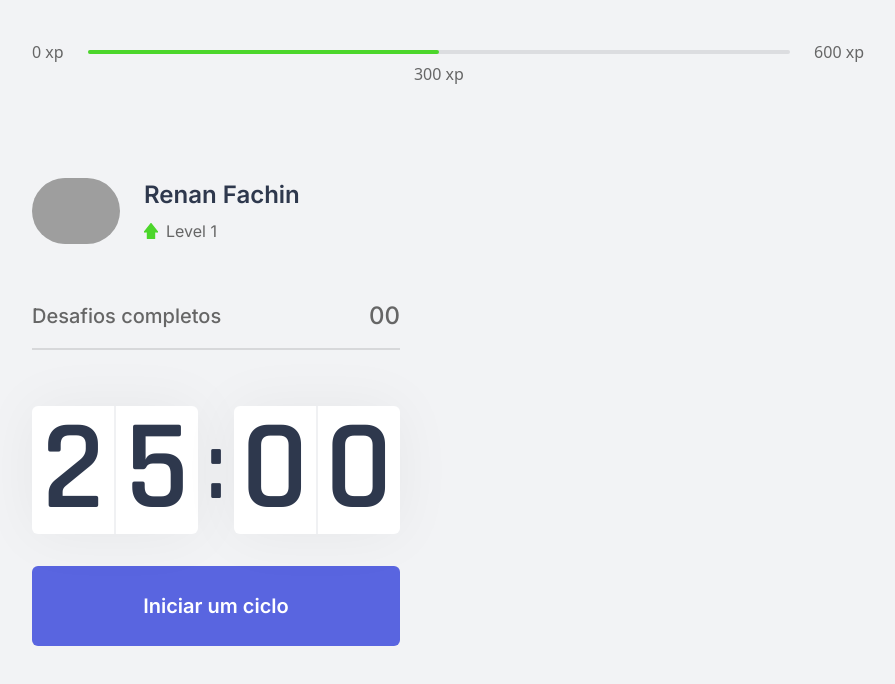
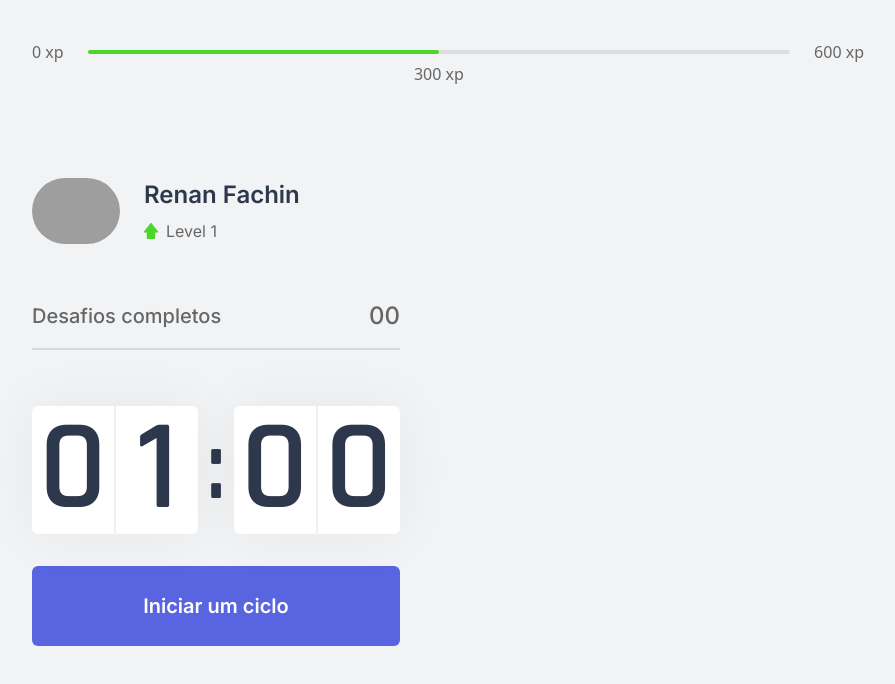
Before and after one commit to RenanFachin/RS_NLW_MoveIT, a Next.js app: page / in a window 1280 px wide. Shown: the top 684 px of the page, without its empty margins (192-1087 px from the left). Built offline with nearby package versions, Linux system fonts and the light colour scheme; grey boxes are pictures that could not be loaded.

Commit message:
create countdown function

```diff
--- a/src/components/CountDown.tsx
+++ b/src/components/CountDown.tsx
@@ -1,12 +1,45 @@
+import { useState, useEffect } from "react"
+
 export function CountDown() {
+    const [time, setTime] = useState(1 * 60)
+
+    const minutes = Math.floor(time / 60)
+    const seconds = time % 60
+
+    // Atribuindo cada valor dentro dos box de span
+    const [minuteLeft, minuteRight] = String(minutes).padStart(2, '0').split('')
+    const [secondLeft, secondRight] = String(seconds).padStart(2, '0').split('')
+
+    const [active, setActive] = useState(false)
+
+    function startCountDown() {
+        setActive(true)
+    }
+
+    useEffect(() => {
+        // Se active for true e time for maior que zero
+        if (active && time > 0) {
+            // Executando uma função a cada segundo que passar
+            setTimeout(() => {
+                // Tirando 1 segundo a cada segundo que passar após o a variável active virar true
+                setTime(time - 1)
+            }, 1000)
+        }
+    }, [active, time]) // Executa quando o active mudar, ou seja, qnd o usuário clicar no botão e quando o time mudar
+
     return (
         <>
             <div className="flex items-center font-Rajdhani font-semibold text-text-title">
                 <div
                     className="flex-1 flex items-center justify-evenly bg-white shadow-custom rounded-md text-9xl text-center"
                 >
-                    <span className="flex-1 border-r border-r-[#f0f1f3]">2</span>
-                    <span className="flex-1 border-l border-l-[#f0f1f3]">5</span>
+                    <span className="flex-1 border-r border-r-[#f0f1f3]">
+                        {minuteLeft}
+                    </span>
+
+                    <span className="flex-1 border-l border-l-[#f0f1f3]">
+                        {minuteRight}
+                    </span>
                 </div>
 
                 <span className="text-8xl mx-2">:</span>
@@ -14,13 +47,19 @@ export function CountDown() {
                 <div
                     className="flex-1 flex items-center justify-evenly bg-white shadow-custom rounded-md text-9xl text-center"
                 >
-                    <span className="flex-1 border-r border-r-[#f0f1f3]">0</span>
-                    <span className="flex-1 border-l border-l-[#f0f1f3]">0</span>
+                    <span className="flex-1 border-r border-r-[#f0f1f3]">
+                        {secondLeft}
+                    </span>
+
+                    <span className="flex-1 border-l border-l-[#f0f1f3]">
+                        {secondRight}
+                    </span>
                 </div>
             </div>
 
 
             <button
+                onClick={startCountDown}
                 type="button"
                 className="w-full h-20 mt-8 flex items-center justify-center rounded-md bg-blue-500 text-white text-xl font-semibold hover:bg-blue-600 transition-colors"
             >
```
